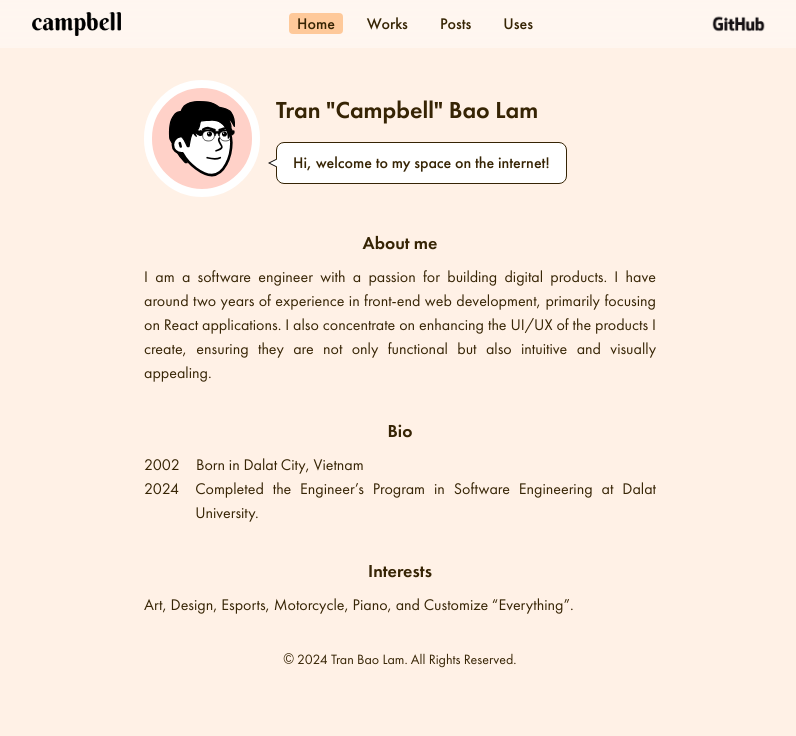
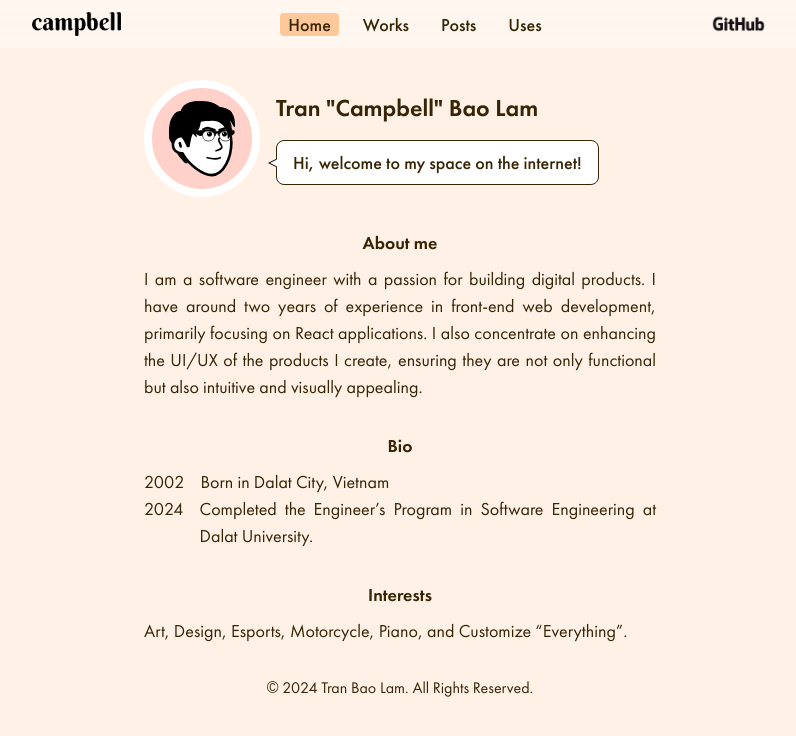
Before and after one commit to tranbaolam26902/campbells-corner, a Next.js app: page / in a window 1280 px wide. Shown: the top 736 px of the page, without its empty margins (240-1036 px from the left). Built offline with nearby package versions, Linux system fonts and the light colour scheme.

Commit message:
increase default font size to 1.125rem - 18px

```diff
--- a/src/app/globals.css
+++ b/src/app/globals.css
@@ -11,6 +11,7 @@ body {
     color: var(--ebony);
     background: var(--background);
     font-family: var(--font-futura);
+    font-size: 1.125rem;
 }
 
 /* reusable classes */
--- a/src/components/shared/Footer.tsx
+++ b/src/components/shared/Footer.tsx
@@ -1,6 +1,6 @@
 export default function Footer() {
     return (
-        <footer role='contentinfo' className='mb-8 text-center text-sm'>
+        <footer role='contentinfo' className='mb-8 text-center text-base'>
             &copy; {new Date().getFullYear()} Tran Bao Lam. All Rights Reserved.
         </footer>
     );
```
